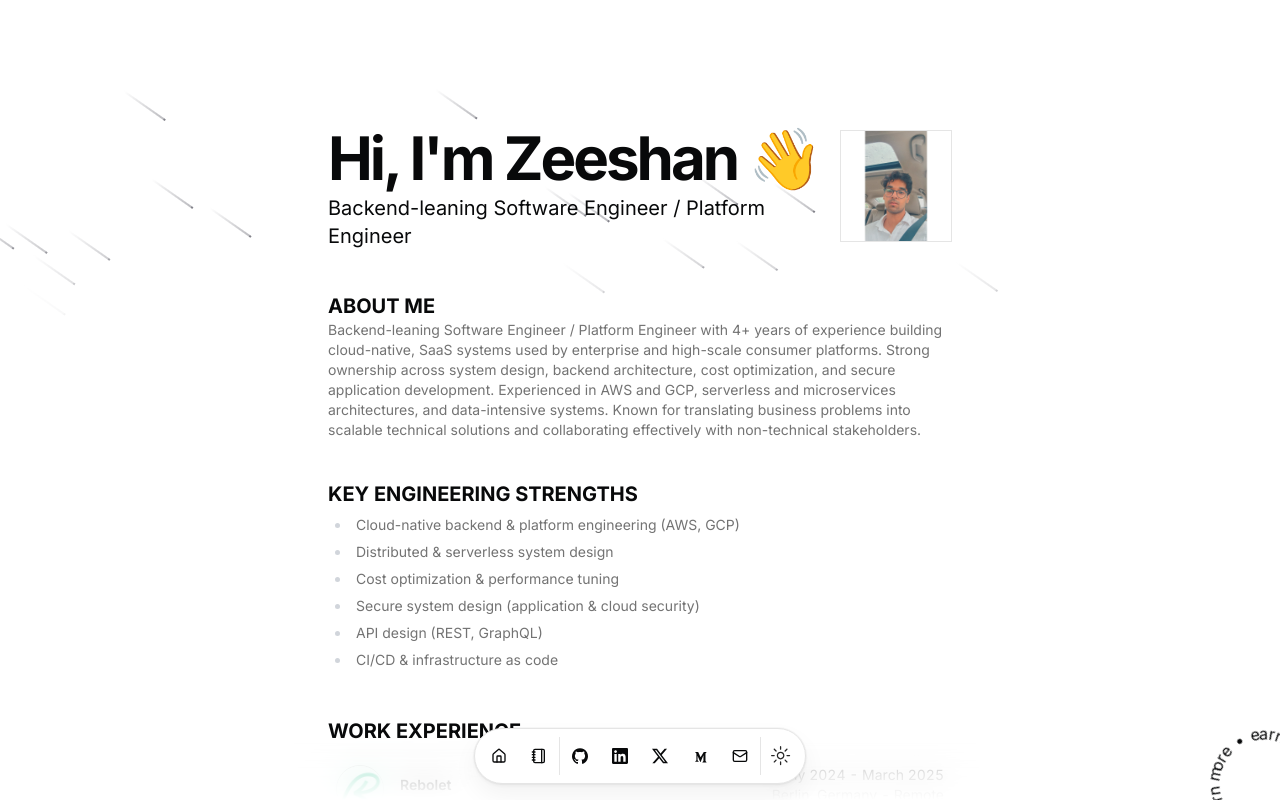
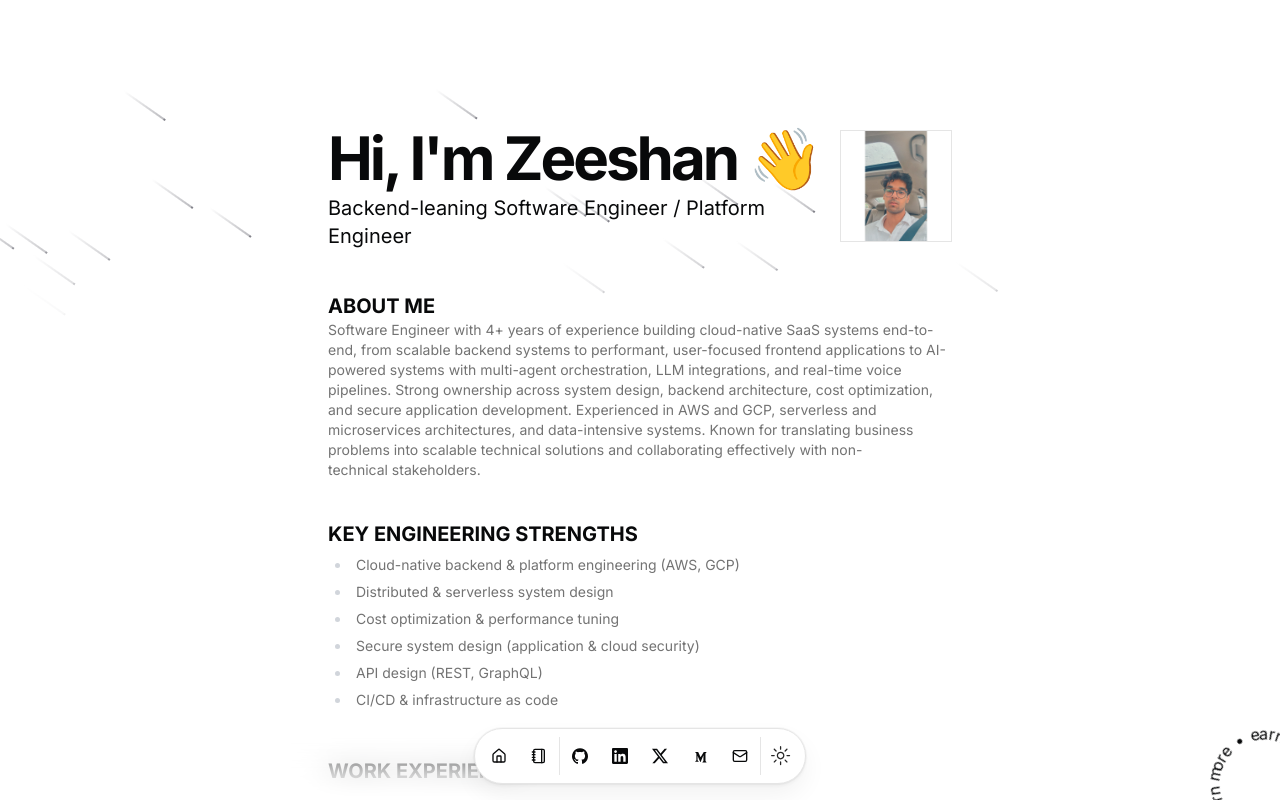
Before and after one commit to itszeeshan/portfolio, a Next.js app: page / in a window 1280 px wide. Shown: the top 800 px of the page. Built offline with nearby package versions, Linux system fonts and the light colour scheme.

Commit message:
yeah thats pretty much it!

```diff
--- a/src/data/resume.tsx
+++ b/src/data/resume.tsx
@@ -23,11 +23,7 @@ Outside of tech, I love listening to music—and sometimes even making my own. I
 
 Always learning. Always building.`,
   professional_summary: `
-Backend-leaning Software Engineer / Platform Engineer with 4+ years of experience building cloud-native, SaaS systems
-used by enterprise and high-scale consumer platforms. Strong ownership across system design, backend architecture,
-cost optimization, and secure application development. Experienced in AWS and GCP, serverless and microservices
-architectures, and data-intensive systems. Known for translating business problems into scalable technical solutions and
-collaborating effectively with non-technical stakeholders.
+  Software Engineer with 4+ years of experience building cloud-native SaaS systems end-to-end, from scalable backend systems to performant, user-focused frontend applications to AI-powered systems with multi-agent orchestration, LLM integrations, and real-time voice pipelines. Strong ownership across system design, backend architecture, cost optimization, and secure application development. Experienced in AWS and GCP, serverless and microservices architectures, and data-intensive systems. Known for translating business problems into scalable technical solutions and collaborating effectively with non-technical stakeholders.
  `,
   strengths: `
 - Cloud-native backend & platform engineering (AWS, GCP)
```
